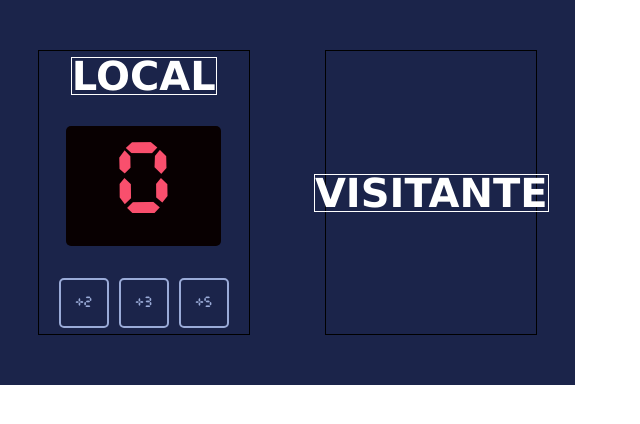
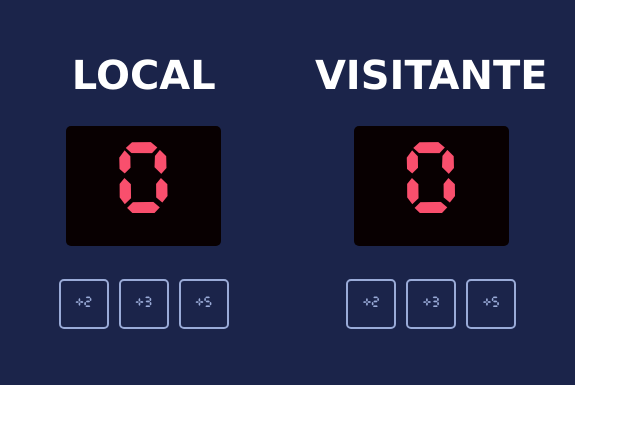
Before and after one commit to anbustamante/Contador, a plain HTML site: page index.html in a window 1280 px wide. Shown: the whole page, without its empty margins (0-640 px from the left). Drawn offline with Linux system fonts and the light colour scheme.

Commit message:
css casi terminado, falta hover en botones y centrar puntos vert

```diff
--- a/index.html
+++ b/index.html
@@ -10,7 +10,7 @@
 <body>
     <div class="contenedor">
         <div class="caja">
-                <h1>LOCAL</h1>
+            <h1>LOCAL</h1>
             <div class="caja-contador">
                 <p class="puntaje">0</p>
             </div>
@@ -22,7 +22,14 @@
         </div>
         <div class="caja">
             <h1>VISITANTE</h1>
-
+            <div class="caja-contador">
+                <p class="puntaje">0</p>
+            </div>
+            <div class="contenedor-de-botones">
+                <button>+2</button>
+                <button>+3</button>
+                <button>+5</button>
+            </div>
         </div>
     </div>
 </body>
--- a/style.css
+++ b/style.css
@@ -24,7 +24,6 @@
     align-items: center;
     justify-content: space-around;
     gap: 20px;
-    border: 1px solid black;
 }
 h1{
     color: white;
@@ -34,7 +33,6 @@ h1{
     line-height: 36px;
     text-align: center;
     display: block;
-    border: 1px solid white;
 }
 .caja-contador{
     width: 155px;
@@ -44,6 +42,7 @@ h1{
     display: flex;
     align-items: center;
     justify-content: center;
+    line-height: 120px;
 
 }
 .puntaje{
```
